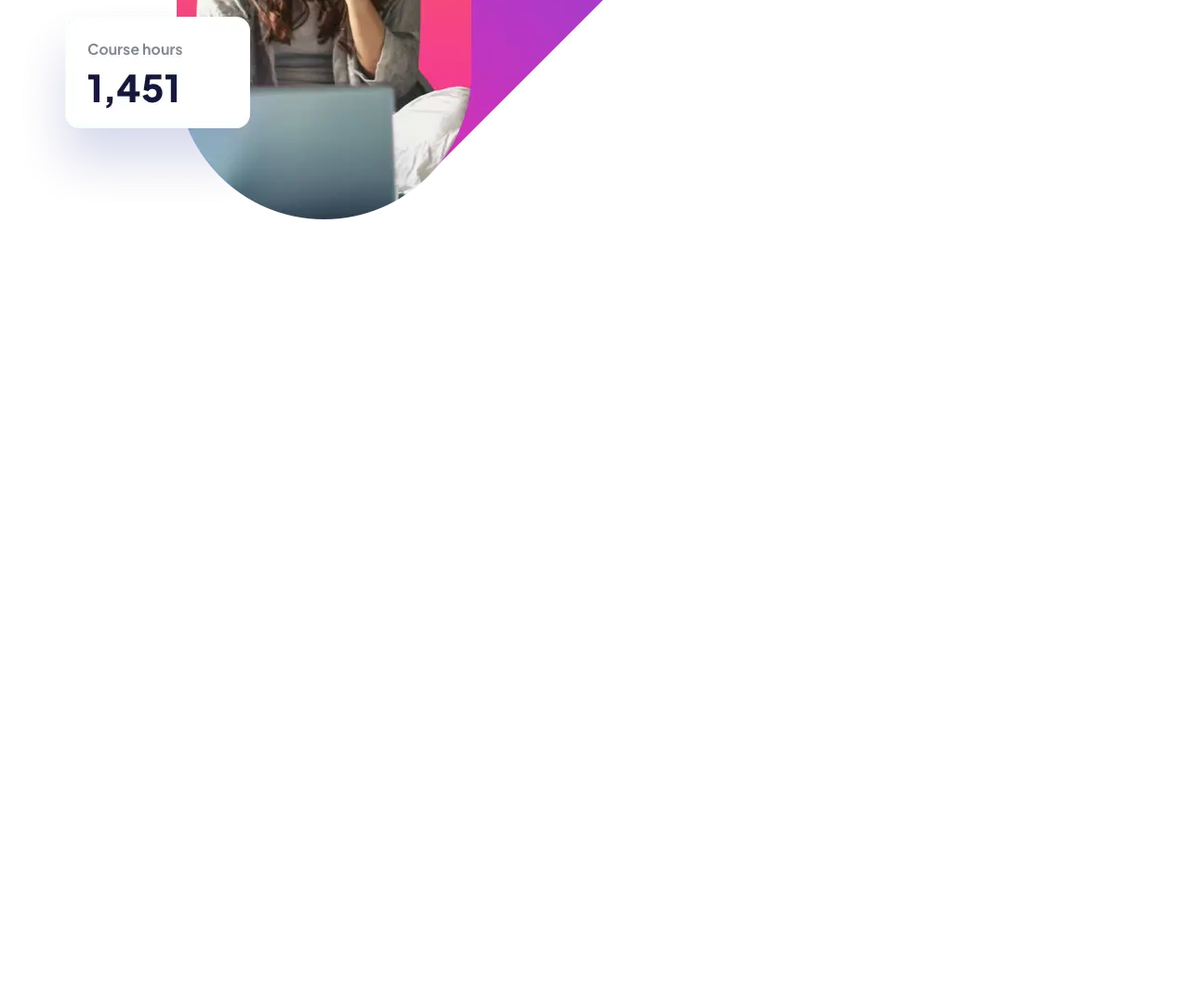
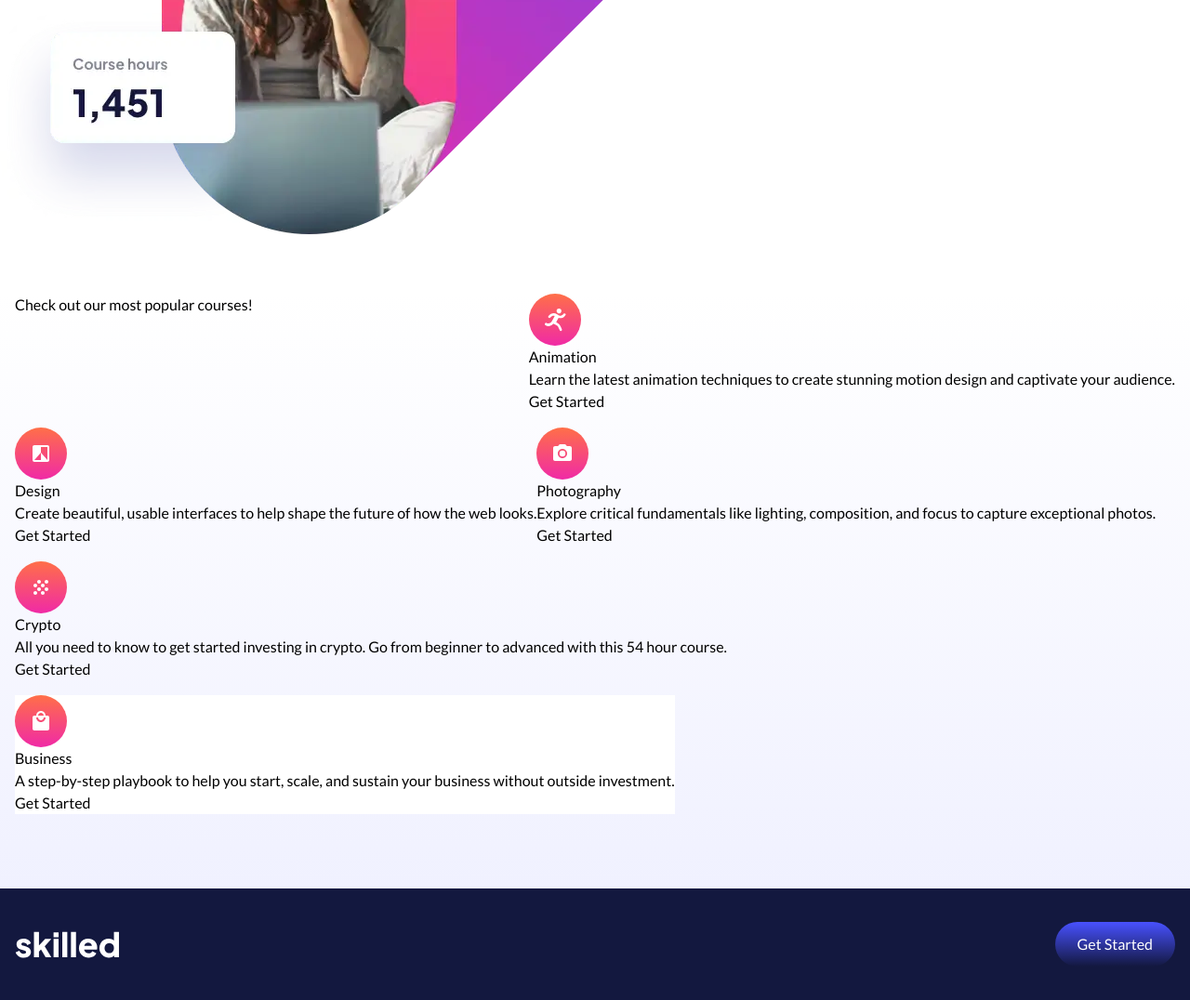
Before and after one commit to LangheBogdan/eLearning, a website: page index.html in a window 1280 px wide. Shown: the part 974-2050 px from the top of the page at 93% size. Before the commit the page ends 1274 px from the top, so only its background shows below. Drawn offline with Linux system fonts and the light colour scheme.

Commit message:
Revamp index.html and CSS components
Refactored index.html page by removing static comment text and replacing it with dynamic content structure plus additional CSS classes for better styling. Added new color and gradient styles to Tailwind configuration. Implemented updated classes in output.css to reflect new design decisions.

```diff
--- a/index.html
+++ b/index.html
@@ -18,12 +18,12 @@
 
     <title>Frontend Mentor | Skilled e-learning landing page</title>
   </head>
-  <body class="px-4 pt-4">
-    <header class="flex justify-between items-center mb-10">
+  <body class="pt-4">
+    <header class="flex justify-between items-center mb-10 pt-4 px-4">
       <div><img src="./assets/logo-dark.svg" alt="skill company logo" /></div>
       <div>
         <button
-          class="font-sans py-3 px-6 bg-blueSky rounded-3xl text-white header__btn hover:bg-deppressedElephant active:bg-deppressedElephant"
+          class="font-sans py-3 px-6 bg-blueSky rounded-3xl text-white hover:bg-deppressedElephant active:bg-deppressedElephant"
         >
           Get Started
         </button>
@@ -31,7 +31,7 @@
     </header>
     <main>
       <div class="">
-        <section class="mb-16">
+        <section class="mb-16 px-4">
           <h1 class="text-4xl font-extrabold text-blueSky mb-6">
             Maximize skill, minimize budget
           </h1>
@@ -82,44 +82,79 @@
           </div>
         </section>
       </div>
+      <section
+        class="bg-gradient-to-b from-sectionGradientStart to-sectionGradientEnd pb-20"
+      >
+        <div class="flex flex-wrap px-4 gap-y-4">
+          <div class="grow">
+            <h2>Check out our most popular courses!</h2>
+          </div>
+          <div>
+            <img
+              src="assets/icon-animation.svg"
+              alt="animation card section logo"
+            />
+            <h3>Animation</h3>
+            <p>
+              Learn the latest animation techniques to create stunning motion
+              design and captivate your audience.
+            </p>
+            <button>Get Started</button>
+          </div>
+          <div>
+            <img src="assets/icon-design.svg" alt="design card section logo" />
+            <h3>Design</h3>
+            <p>
+              Create beautiful, usable interfaces to help shape the future of
+              how the web looks.
+            </p>
+            <button>Get Started</button>
+          </div>
+          <div>
+            <img
+              src="assets/icon-photography.svg"
+              alt="photography card section logo"
+            />
+            <h3>Photography</h3>
+            <p>
+              Explore critical fundamentals like lighting, composition, and
+              focus to capture exceptional photos.
+            </p>
+            <button>Get Started</button>
+          </div>
+          <div>
+            <img src="assets/icon-crypto.svg" alt="crupto card section logo" />
+            <h3>Crypto</h3>
+            <p>
+              All you need to know to get started investing in crypto. Go from
+              beginner to advanced with this 54 hour course.
+            </p>
+            <button>Get Started</button>
+          </div>
+          <divc class="bg-white">
+            <img
+              src="assets/icon-business.svg"
+              alt="business card section logo"
+            />
+            <h3>Business</h3>
+            <p>
+              A step-by-step playbook to help you start, scale, and sustain your
+              business without outside investment.
+            </p>
+            <button>Get Started</button>
+          </divc>
+        </div>
+      </section>
     </main>
-    <!--
-
-
-
-
-
-gti
-
-
-  Check out our most popular courses!
-
-  Animation
-  Learn the latest animation techniques to create stunning motion
-  design and captivate your audience.
-  Get Started
-
-  Design
-  Create beautiful, usable interfaces to help shape the future of
-  how the web looks.
-  Get Started
-
-  Photography
-  Explore critical fundamentals like lighting, composition, and focus
-  to capture exceptional photos.
-  Get Started
-
-  Crypto
-  All you need to know to get started investing in crypto. Go from beginner
-  to advanced with this 54 hour course.
-  Get Started
-
-  Business
-  A step-by-step playbook to help you start, scale, and sustain your business
-  without outside investment.
-  Get Started
-
-  Get Started
--->
+    <footer class="bg-blueSky flex justify-between items-center py-9 px-4">
+      <div><img src="assets/logo-light.svg" alt="website logo" /></div>
+      <div>
+        <button
+          class="font-sans py-3 px-6 rounded-3xl text-white bg-gradient-to-b from-btn3IdleStart to-btnIdleEnd"
+        >
+          Get Started
+        </button>
+      </div>
+    </footer>
   </body>
 </html>
--- a/tailwind.config.js
+++ b/tailwind.config.js
@@ -14,6 +14,10 @@ module.exports = {
         yerg: "#83869A",
         btn2IdleStart: "#FF6F48",
         btn2IdleEnd: "#F02AA6",
+        sectionGradientEnd: "#F0F1FF",
+        sectionGradientStart: "#FFF",
+        btn3IdleStart: "#4851FF",
+        btn3IdleEnd: "#F02AA6",
       },
     },
   },
```
Also changed, not shown: dist/output.css.
